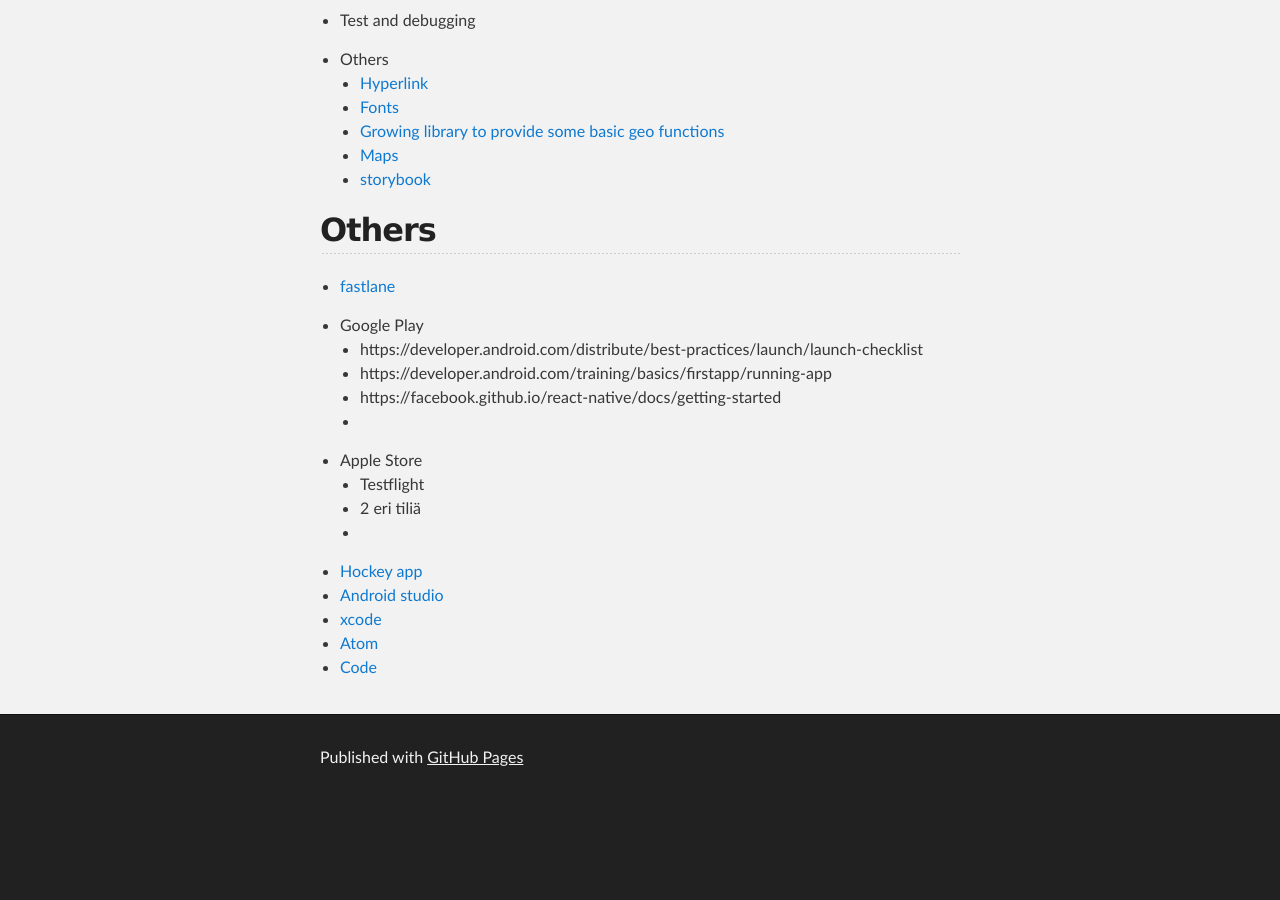
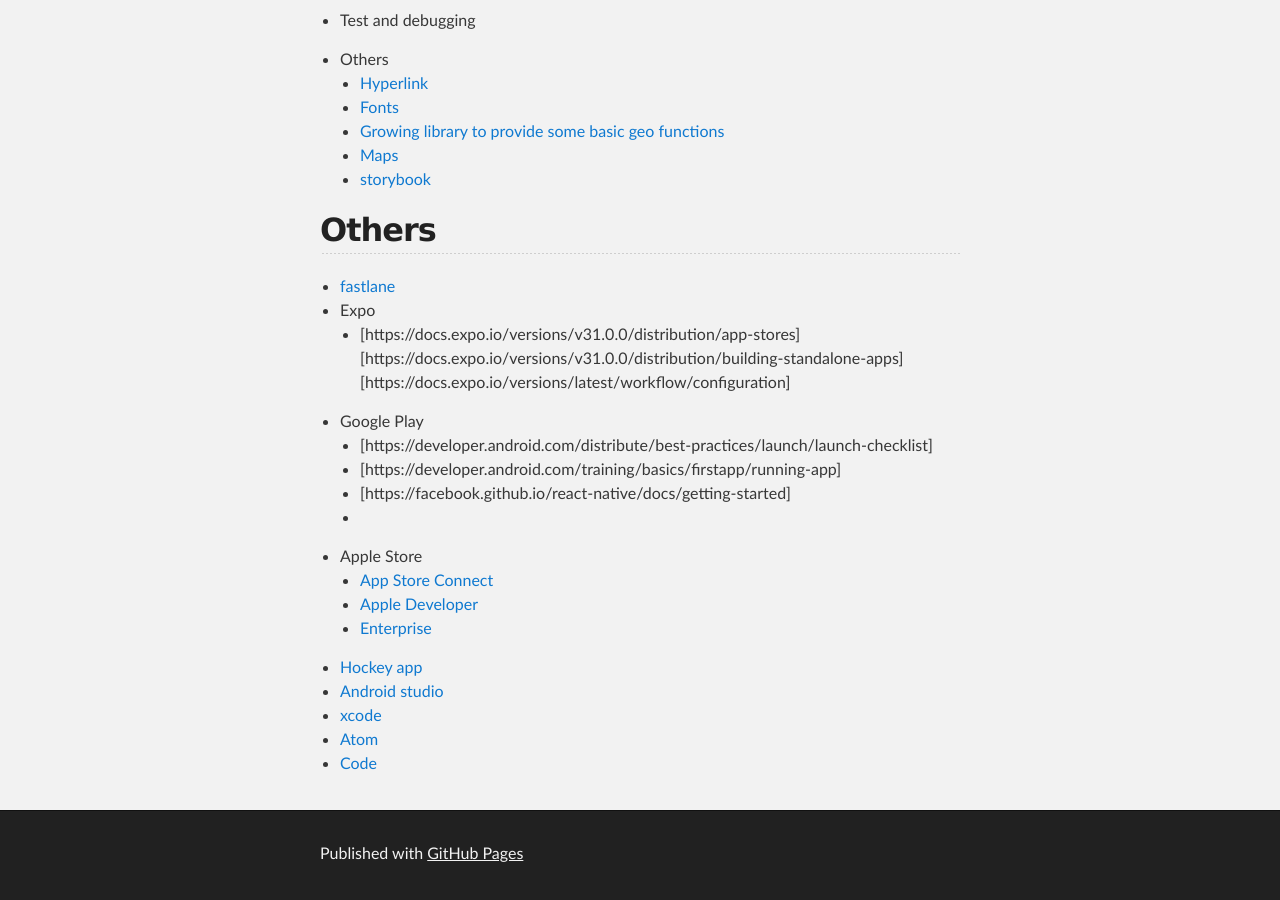
Before and after one commit to haapio/haapio.github.io, a Jekyll site: the page built from react-native.md, in a window 1280 px wide and 900 px high, scrolled down 2560 px. Built offline with Jekyll 4.4.1, drawn with Linux system fonts in a browser that asks for light colours; before the commit the page ends 3364 px from its top, so only the background shows below that.

Commit message:
Update react-native.md

```diff
--- a/react-native.md
+++ b/react-native.md
@@ -107,16 +107,21 @@ Here you can find some useful links about React Native.
 ## Others
 
 - [fastlane](https://fastlane.tools/)
+- Expo
+  - [https://docs.expo.io/versions/v31.0.0/distribution/app-stores]
+    [https://docs.expo.io/versions/v31.0.0/distribution/building-standalone-apps]
+    [https://docs.expo.io/versions/latest/workflow/configuration]
 
 - Google Play
-  - https://developer.android.com/distribute/best-practices/launch/launch-checklist
-  - https://developer.android.com/training/basics/firstapp/running-app
-  - https://facebook.github.io/react-native/docs/getting-started
+  - [https://developer.android.com/distribute/best-practices/launch/launch-checklist]
+  - [https://developer.android.com/training/basics/firstapp/running-app]
+  - [https://facebook.github.io/react-native/docs/getting-started]
   -
 - Apple Store
-  - Testflight
-  - 2 eri tiliä
-  -
+  - [App Store Connect](https://appstoreconnect.apple.com)
+  - [Apple Developer](https://developer.apple.com)
+  - [Enterprise](https://developer.apple.com/programs/enterprise/)
+
 - [Hockey app](https://hockeyapp.net)
 - [Android studio](https://developer.android.com/studio/)
 - [xcode](https://developer.apple.com/xcode/)
```
